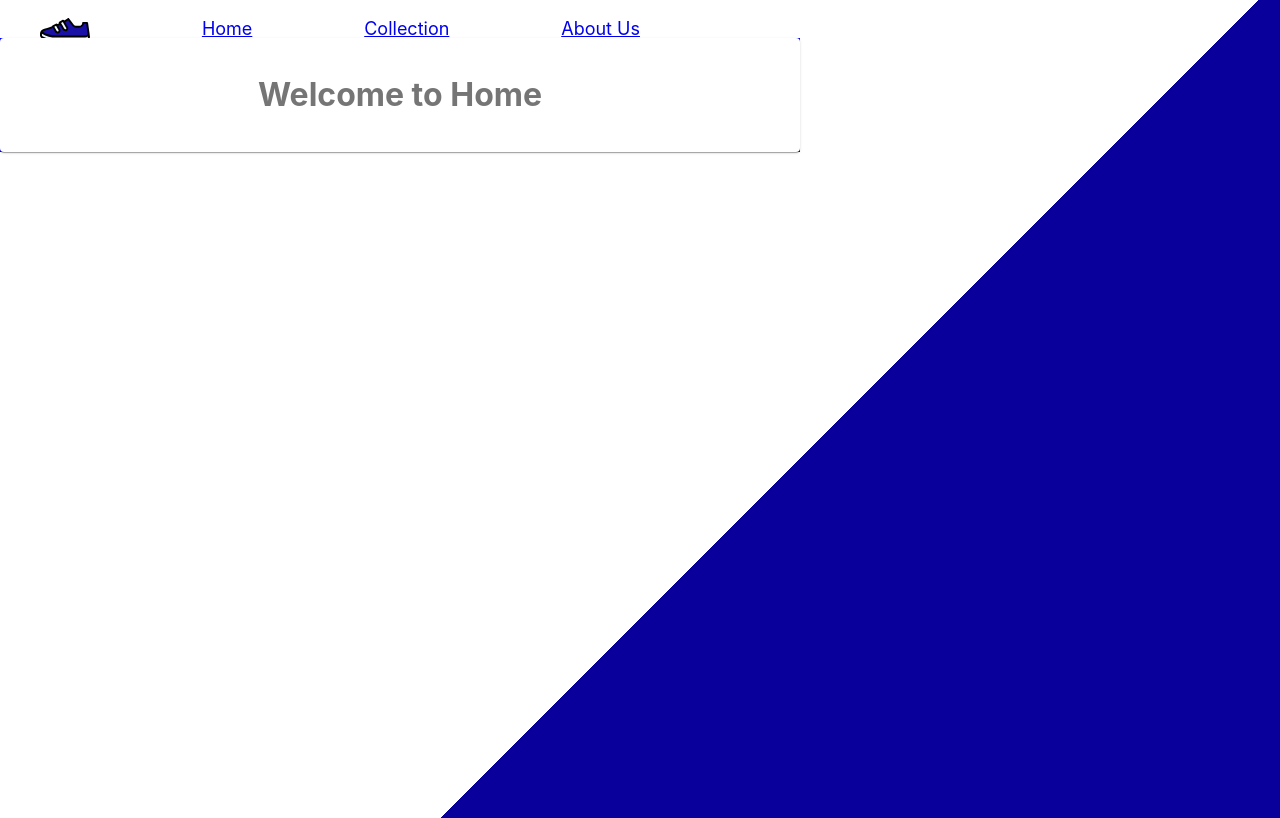
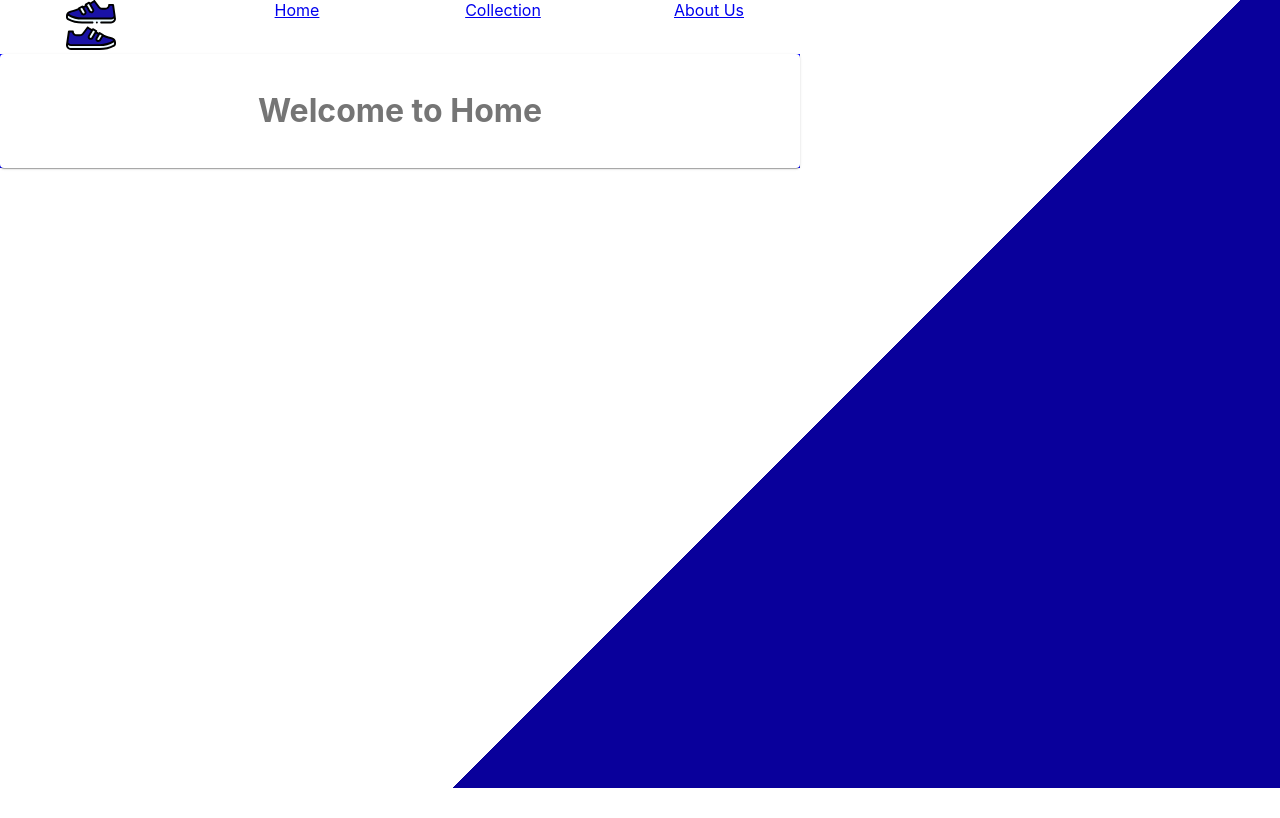
Before and after one commit to iMuhammadUmer/shoe-store, a React (Create React App) app: page / in a window 1280 px wide. Built offline with nearby package versions, Linux system fonts and the light colour scheme.

Commit message:
add grid

```diff
--- a/src/components/Navbar.js
+++ b/src/components/Navbar.js
@@ -2,20 +2,44 @@
 import "../App.css";
 import { Link } from "react-router-dom";
 import logo from "../images/logo.svg";
+import { makeStyles } from "@material-ui/core/styles";
+import Grid from "@material-ui/core/Grid";
+
+const useStyles = makeStyles((theme) => ({
+  root: {
+    flexGrow: 1,
+  },
+  paper: {
+    padding: theme.spacing(2),
+    textAlign: "center",
+    color: theme.palette.text.secondary,
+  },
+  grid: {
+    display: "flex",
+    justifyContent: "center",
+  },
+}));
 
 export const Navbar = () => {
+  const classes = useStyles();
   return (
-    <div>
-      <nav>
-        <ul>
+    <div className={classes.root}>
+      <Grid container spacing={3}>
+        <Grid item xs={12} sm={3} className={classes.grid}>
           <Link to="/" className={"link"}>
             <img src={logo} alt="logo" />
           </Link>
+        </Grid>
+        <Grid item xs={12} sm={3} className={classes.grid}>
           <Link to="/">Home</Link>
+        </Grid>
+        <Grid item xs={12} sm={3} className={classes.grid}>
           <Link to="#">Collection</Link>
+        </Grid>
+        <Grid item xs={12} sm={3} className={classes.grid}>
           <Link to="/about">About Us</Link>
-        </ul>
-      </nav>
+        </Grid>
+      </Grid>
     </div>
   );
 };
```
